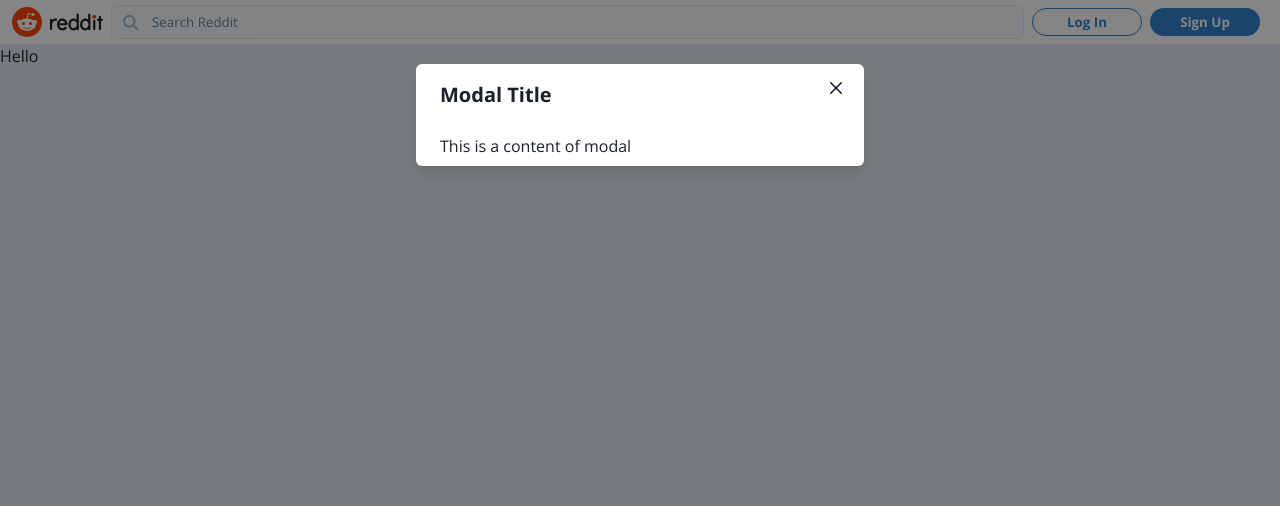
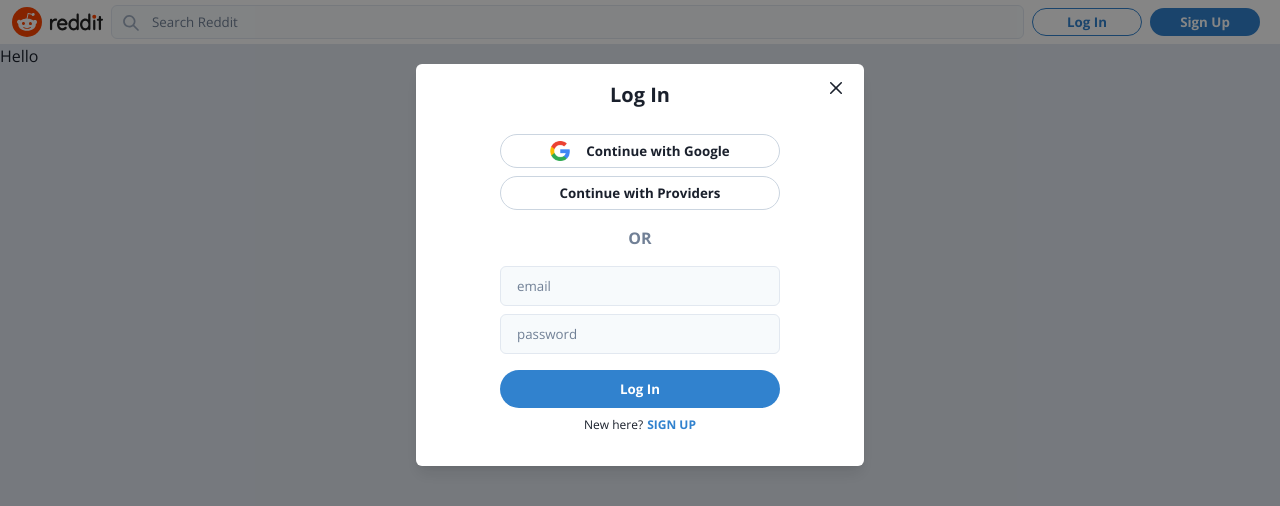
Before and after one commit to techntv/reddit-clone, a Next.js app: page / in a window 1280 px wide. Both pictures are taken after a click on the button "Log In". Shown: the top 506 px of the page. Built offline with nearby package versions, Linux system fonts and the light colour scheme.

Commit message:
add ui google, pass oauth

```diff
--- /dev/null
+++ b/src/components/Modal/Auth/AuthInputs.tsx
@@ -0,0 +1,19 @@
+import { authModalState } from " app/atoms/authModalAtom";
+import { Flex } from "@chakra-ui/react";
+import React from "react";
+import { useRecoilValue } from "recoil";
+import Login from "./Login";
+import SignUp from "./SignUp";
+
+type AuthInputsProps = {};
+
+const AuthInputs: React.FC<AuthInputsProps> = () => {
+  const modalState = useRecoilValue(authModalState);
+  return (
+    <Flex direction="column" align="center" width="100%" mt={4}>
+      {modalState.view === "login" && <Login />}
+      {modalState.view === "signup" && <SignUp />}
+    </Flex>
+  );
+};
+export default AuthInputs;
--- a/src/components/Modal/Auth/AuthModal.tsx
+++ b/src/components/Modal/Auth/AuthModal.tsx
@@ -1,6 +1,7 @@
 import { authModalState } from " app/atoms/authModalAtom";
 import {
   Button,
+  Flex,
   Modal,
   ModalBody,
   ModalCloseButton,
@@ -8,10 +9,13 @@
   ModalFooter,
   ModalHeader,
   ModalOverlay,
+  Text,
   useDisclosure,
 } from "@chakra-ui/react";
 import React from "react";
 import { useRecoilState } from "recoil";
+import AuthInputs from "./AuthInputs";
+import OAuthButtons from "./OAuthButtons";
 
 const AuthModal = () => {
   const [modalState, setModalState] = useRecoilState(authModalState);
@@ -24,10 +28,31 @@
       <Modal isOpen={modalState.open} onClose={handleClose}>
         <ModalOverlay />
         <ModalContent>
-          <ModalHeader>Modal Title</ModalHeader>
+          <ModalHeader textAlign="center">
+            {modalState.view === "login" ? "Log In" : "Sign Up"}
+            {modalState.view === "resetPassword" ? "Reset Password" : null}
+          </ModalHeader>
           <ModalCloseButton />
-          <ModalBody>
-            <h1>This is a content of modal</h1>
+          <ModalBody
+            display="flex"
+            flexDirection="column"
+            alignItems="center"
+            justifyContent="center"
+          >
+            <Flex
+              direction="column"
+              align="center"
+              justify="center"
+              width="70%"
+              pb={6}
+            >
+              <OAuthButtons />
+              <Text color="gray.500" fontWeight={700}>
+                OR
+              </Text>
+              <AuthInputs />
+              {/* <ResetPassword /> */}
+            </Flex>
           </ModalBody>
         </ModalContent>
       </Modal>
--- /dev/null
+++ b/src/components/Modal/Auth/Login.tsx
@@ -0,0 +1,94 @@
+import { authModalState } from " app/atoms/authModalAtom";
+import { Button, Flex, Input, Text } from "@chakra-ui/react";
+import React from "react";
+import { useSetRecoilState } from "recoil";
+
+type LoginProps = {};
+
+const Login: React.FC<LoginProps> = () => {
+  const setAuthModalState = useSetRecoilState(authModalState);
+  const [loginForm, setLoginForm] = React.useState({
+    email: "",
+    password: "",
+  });
+
+  const onChange = (event: React.ChangeEvent<HTMLInputElement>) => {
+    const { name, value } = event.target;
+    setLoginForm((prev) => ({ ...prev, [name]: value }));
+  };
+
+  // Firebase login
+  const onSubmit = () => {};
+  return (
+    <form onSubmit={onSubmit}>
+      <Input
+        required
+        name="email"
+        placeholder="email"
+        type="email"
+        mb={2}
+        onChange={onChange}
+        fontSize="10pt"
+        _placeholder={{
+          color: "gray.500",
+        }}
+        _hover={{
+          bg: "white",
+          border: "1px solid",
+          borderColor: "blue.500",
+        }}
+        _focus={{
+          outline: "none",
+          bg: "white",
+          border: "1px solid",
+          borderColor: "blue.500",
+        }}
+        bg="gray.50"
+      />
+      <Input
+        required
+        name="password"
+        placeholder="password"
+        type="password"
+        mb={2}
+        onChange={onChange}
+        fontSize="10pt"
+        _placeholder={{
+          color: "gray.500",
+        }}
+        _hover={{
+          bg: "white",
+          border: "1px solid",
+          borderColor: "blue.500",
+        }}
+        _focus={{
+          outline: "none",
+          bg: "white",
+          border: "1px solid",
+          borderColor: "blue.500",
+        }}
+        bg="gray.50"
+      />
+      <Button type="submit" width="100%" height="38px" mt={2} mb={2}>
+        Log In
+      </Button>
+      <Flex fontSize="9pt" justifyContent="center">
+        <Text mr={1}>New here?</Text>
+        <Text
+          color="blue.500"
+          fontWeight={700}
+          cursor="pointer"
+          onClick={() =>
+            setAuthModalState((prev) => ({
+              ...prev,
+              view: "signup",
+            }))
+          }
+        >
+          SIGN UP
+        </Text>
+      </Flex>
+    </form>
+  );
+};
+export default Login;
--- /dev/null
+++ b/src/components/Modal/Auth/OAuthButtons.tsx
@@ -0,0 +1,20 @@
+import { Button, Flex, Image } from "@chakra-ui/react";
+import React from "react";
+
+const OAuthButtons = () => {
+  return (
+    <Flex direction="column" width="100%" mb={4}>
+      <Button variant="oauth" mb={2}>
+        <Image
+          src="/images/googlelogo.png"
+          height="20px"
+          alt="google logo"
+          mr={4}
+        />
+        Continue with Google
+      </Button>
+      <Button variant="oauth">Continue with Providers</Button>
+    </Flex>
+  );
+};
+export default OAuthButtons;
--- /dev/null
+++ b/src/components/Modal/Auth/SignUp.tsx
@@ -0,0 +1,119 @@
+import { authModalState } from " app/atoms/authModalAtom";
+import { Button, Flex, Input, Text } from "@chakra-ui/react";
+import React from "react";
+import { useSetRecoilState } from "recoil";
+
+type SignUpProps = {};
+
+const SignUp: React.FC<SignUpProps> = () => {
+  const setAuthModalState = useSetRecoilState(authModalState);
+  const [signupForm, setSignupForm] = React.useState({
+    email: "",
+    password: "",
+    confirmPassword: "",
+  });
+
+  const onChange = (event: React.ChangeEvent<HTMLInputElement>) => {
+    const { name, value } = event.target;
+    setSignupForm((prev) => ({ ...prev, [name]: value }));
+  };
+
+  // Firebase sign up
+  const onSubmit = () => {};
+  return (
+    <form onSubmit={onSubmit}>
+      <Input
+        required
+        name="email"
+        placeholder="email"
+        type="email"
+        mb={2}
+        onChange={onChange}
+        fontSize="10pt"
+        _placeholder={{
+          color: "gray.500",
+        }}
+        _hover={{
+          bg: "white",
+          border: "1px solid",
+          borderColor: "blue.500",
+        }}
+        _focus={{
+          outline: "none",
+          bg: "white",
+          border: "1px solid",
+          borderColor: "blue.500",
+        }}
+        bg="gray.50"
+      />
+      <Input
+        required
+        name="password"
+        placeholder="password"
+        type="password"
+        mb={2}
+        onChange={onChange}
+        fontSize="10pt"
+        _placeholder={{
+          color: "gray.500",
+        }}
+        _hover={{
+          bg: "white",
+          border: "1px solid",
+          borderColor: "blue.500",
+        }}
+        _focus={{
+          outline: "none",
+          bg: "white",
+          border: "1px solid",
+          borderColor: "blue.500",
+        }}
+        bg="gray.50"
+      />
+      <Input
+        required
+        name="confirmPassword"
+        placeholder="confirm password"
+        type="password"
+        mb={2}
+        onChange={onChange}
+        fontSize="10pt"
+        _placeholder={{
+          color: "gray.500",
+        }}
+        _hover={{
+          bg: "white",
+          border: "1px solid",
+          borderColor: "blue.500",
+        }}
+        _focus={{
+          outline: "none",
+          bg: "white",
+          border: "1px solid",
+          borderColor: "blue.500",
+        }}
+        bg="gray.50"
+      />
+      <Button type="submit" width="100%" height="38px" mt={2} mb={2}>
+        Sign Up
+      </Button>
+      <Flex fontSize="9pt" justifyContent="center">
+        <Text mr={1}>Already an redditor?</Text>
+        <Text
+          color="blue.500"
+          fontWeight={700}
+          cursor="pointer"
+          onClick={() =>
+            setAuthModalState((prev) => ({
+              ...prev,
+              view: "login",
+            }))
+          }
+        >
+          LOG IN
+        </Text>
+      </Flex>
+    </form>
+  );
+};
+export default SignUp;
```
